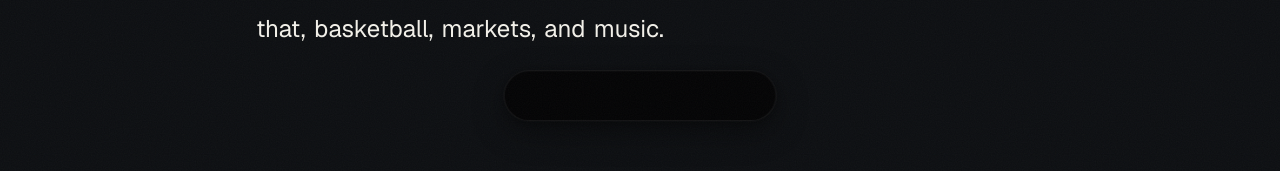
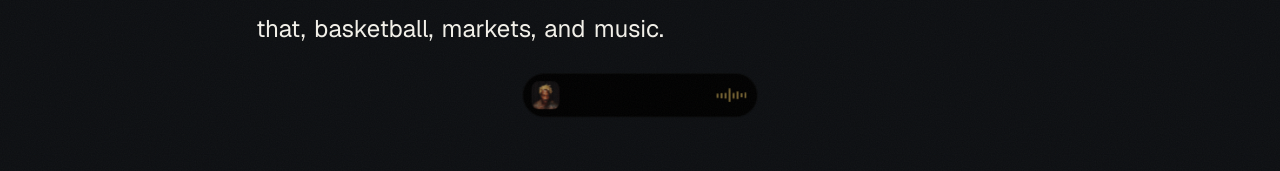
Before and after one commit to skcache/sk, a Next.js app: page / in a window 1280 px wide. Both pictures are taken after a click on the button "music". Shown: the part 235-406 px from the top of the page. Built offline with nearby package versions, Linux system fonts and the light colour scheme.

Commit message:
music: Apple compact Now Playing island - pure black 235x44, art leading + waveform trailing + black void center, no metadata, no COMPACT_LONG, MOVE+SHRINK closing

```diff
--- a/app/components/MusicIsland.tsx
+++ b/app/components/MusicIsland.tsx
@@ -1,7 +1,6 @@
 "use client";
 
 import { useCallback, useEffect, useMemo, useRef, useState } from "react";
-import type { RefObject } from "react";
 import { createPortal } from "react-dom";
 import Image from "next/image";
 import { motion, useReducedMotion } from "motion/react";
@@ -10,37 +9,34 @@ import {
   DynamicIsland,
   DynamicIslandProvider,
   DynamicContainer,
-  DynamicTitle,
-  DynamicDescription,
   useDynamicIslandSize,
   SIZE_PRESETS,
 } from "./kit/dynamic-island";
 
-/* THE ONE absolute clock. Every beat of the performance lives here:
-   press -> seed appears -> the shell starts expanding WHILE the seed
-   is still gliding -> COMPACT_LONG flows on -> the metadata resolves
-   -> ~2s hold -> metadata fades -> art + EQ fade -> the shell
-   contracts -> the seed returns -> idle.
-   This table drives BOTH the Cult shell states (setSize) and the
-   outer choreography (phases, fades, return) - ONE clock, no
-   cumulative queue, no second schedule. */
+/* THE ONE absolute clock. The whole performance lives here:
+   press -> the seed is born at the word -> it moves toward the stage
+   WHILE the shell begins widening -> the seed arrives as the finished
+   Apple-style COMPACT island (235x44) -> ~2s hold with the live
+   waveform -> waveform fades -> art fades -> the shell shrinks AND
+   the seed travels home at the SAME beat (MOVE + SHRINK is one
+   gesture) -> it dissolves into the word -> idle.
+   One clock for the Cult states, the content beats, and the travel. */
 const MUSIC_TIMING = {
-  compact: 120, // the shell starts expanding while the seed is mid-flight
-  full: 320, // the shell flows fluidly into COMPACT_LONG
-  metaMount: 400, // the metadata mounts once the shell has the room
-  skinFade: 150, // the seed skin fades as the shell grows over it
-  metaExit: 2340, // the metadata fades out (240ms) - shell still full
-  rowExit: 2580, // the art + EQ fade (220ms) - shell still full
-  contract: 2720, // the shell narrows to COMPACT (content invisible)
-  closing: 2900, // the seed skin re-forms under the nearly-empty shell
-  empty: 2940, // EMPTY - the shell contracts down to the seed
-  returnMs: 3060, // the seed glides back toward the word
-  done: 3300, // the seed dissolves at the word; unmount; idle
+  expand: 70, // the shell starts widening while the seed is still moving
+  skinFade: 110, // the seed skin fades out almost immediately (one shell)
+  artIn: 190, // album art fades/scale-forms as the shell reaches its width
+  waveIn: 230, // the waveform follows a beat later
+  waveOut: 2700, // the waveform fades (shell still full)
+  artOut: 2880, // the art fades
+  closing: 3000, // the seed skin re-forms under the shell
+  shrink: 3080, // COMPACT -> EMPTY: the shell begins shrinking
+  returnMs: 3080, // SAME beat: the seed travels home WHILE shrinking
+  done: 3400, // the seed dissolves at the word; unmount; idle
 } as const;
 
 /* The seed's travel spring: near-critical (damping ratio ~1.0) -
    magnetically pulled, no bounce, no float. Motion's ONLY job:
-   POSITION. The Cult island owns the shell dimensions. */
+   POSITION. The Cult shell owns SIZE (its official 400/30 spring). */
 const SEED_SPRING = {
   type: "spring" as const,
   stiffness: 500,
@@ -51,23 +47,18 @@ const SEED_SPRING = {
 type Phase = "opening" | "open" | "closing" | "returning";
 
 /**
- * The music egg on the official Cult UI Dynamic Island machinery,
- * with ONE visible object and ONE clock:
- *  - Motion animates ONLY the position (word -> stage -> word).
- *  - The Cult shell animates ONLY its dimensions (EMPTY -> COMPACT ->
- *    COMPACT_LONG -> ...), driven by setSize on the SAME absolute
- *    MUSIC_TIMING table - no cumulative queue.
- *  - The seed skin is the visible object during the travel; the shell
- *    (same near-black skin) grows over it, so the traveling object IS
- *    the island being born.
+ * The music egg as Apple's COMPACT Now Playing Dynamic Island:
+ * a tiny pure-black pill (235x44) with album art at the LEADING edge,
+ * a live waveform at the TRAILING edge, and intentional black void in
+ * the center - the island wraps around the "camera region", it is NOT
+ * a media card. No title, no artist, no expanded state in this pass.
  *
- * Lifecycle (~3.3s, one deterministic performance per click):
- * seed leaves the word at once -> mid-flight the shell begins
- * expanding -> art + EQ appear -> Kick/Future resolve -> ~2s hold
- * with the equalizer alive -> metadata fades -> art + EQ fade ->
- * shell contracts -> seed skin re-forms -> the seed glides home and
- * dissolves. Repeat clicks are ignored by the stage; every run
- * returns to an identical idle.
+ * One visible object: the seed born at `music` IS the shell being
+ * born - Motion carries the position while the Cult shell stretches
+ * around the traveler, and the seed skin fades within ~110ms so there
+ * is never a second black capsule underneath. Closing mirrors the
+ * opening: the seed begins moving home at the exact beat the shell
+ * starts shrinking. Lifecycle ~3.4s, one deterministic performance.
  */
 export default function MusicIsland({ onDone }: { onDone: () => void }) {
   return (
@@ -103,7 +94,6 @@ function MusicBody({ onDone }: { onDone: () => void }) {
   const [phase, setPhase] = useState<Phase>("opening");
   const onDoneRef = useRef(onDone);
   const timers = useRef<ReturnType<typeof setTimeout>[]>([]);
-  const rowRef = useRef<HTMLSpanElement>(null);
 
   useEffect(() => {
     onDoneRef.current = onDone;
@@ -135,34 +125,25 @@ function MusicBody({ onDone }: { onDone: () => void }) {
   }, [reduce, schedule]);
 
   // the outer choreography on the SAME absolute clock: the skin fades
-  // as the shell covers it, the content exit fades, then the phases
-  // that drive the seed's return. The shell states are driven by the
-  // same table inside IslandInner - one clock, two owners.
+  // as the shell covers it, the content exit fades, and the MOVE+SHRINK
+  // closing begins at the exact beat the shell contracts
   useEffect(() => {
     if (!origin || !stage || reduce) return;
     schedule(MUSIC_TIMING.skinFade, () => setPhase("open"));
-    schedule(MUSIC_TIMING.metaExit, () => {
-      const meta = document.querySelector(".dynamic-island-meta");
-      if (meta) {
-        meta.animate(
-          [{ opacity: 1 }, { opacity: 0 }],
-          { duration: 240, easing: "ease-in", fill: "forwards" }
-        );
+    schedule(MUSIC_TIMING.waveOut, () => {
+      const wave = document.querySelector(".dynamic-island-wave");
+      if (wave) {
+        wave.animate([{ opacity: 1 }, { opacity: 0 }], { duration: 220, easing: "ease-in", fill: "forwards" });
       }
     });
-    schedule(MUSIC_TIMING.rowExit, () => {
-      const el = rowRef.current;
-      if (!el) return;
-      el.animate(
-        [
-          { opacity: 1, transform: "scale(1)" },
-          { opacity: 0, transform: "scale(0.94)" },
-        ],
-        { duration: 220, easing: "ease-in", fill: "forwards" }
-      );
+    schedule(MUSIC_TIMING.artOut, () => {
+      const art = document.querySelector(".dynamic-island-art");
+      if (art) {
+        art.animate([{ opacity: 1 }, { opacity: 0 }], { duration: 200, easing: "ease-in", fill: "forwards" });
+      }
     });
     schedule(MUSIC_TIMING.closing, () => setPhase("closing"));
-    schedule(MUSIC_TIMING.returnMs, () => setPhase("returning"));
+    schedule(MUSIC_TIMING.returnMs, () => setPhase("returning")); // with the shrink
     schedule(MUSIC_TIMING.done, () => onDoneRef.current());
   }, [origin, stage, reduce, schedule]);
 
@@ -173,7 +154,7 @@ function MusicBody({ onDone }: { onDone: () => void }) {
     return { x: stage.x - origin.x, y: stage.y - origin.y };
   }, [origin, stage]);
 
-  const island = <IslandInner onDone={onDone} rowRef={rowRef} />;
+  const island = <IslandInner onDone={onDone} />;
 
   // reduced motion: the island simply appears at the stage center and
   // lives its schedule in place - no travel, no skin
@@ -191,8 +172,9 @@ function MusicBody({ onDone }: { onDone: () => void }) {
   // PORTAL to the body: the page's reveal wrappers carry transforms,
   // which would turn position:fixed into a stage-relative offset -
   // the seed must live in TRUE viewport coordinates (the same reason
-  // the trident portals). Inside: the seed skin (the visible object)
-  // + the Cult island (it expands centered on the seed).
+  // the trident portals). The Cult shell is mounted from the START:
+  // Motion carries its position, Cult stretches its dimensions, and
+  // the skin fades within ~110ms so only ONE black object exists.
   return createPortal(
     <motion.div
       className="music-projectile"
@@ -222,21 +204,15 @@ function MusicBody({ onDone }: { onDone: () => void }) {
 }
 
 /**
- * The island itself: the official size machine driven by setSize on
- * THE SAME absolute clock as the outer choreography (never the
- * cumulative queue). The shell is the SAME dark object the seed
- * became - only its internal width/height/radius animate (Cult's
- * job), while the content mounts progressively.
+ * The island itself: the official size machine driven by the reducer's
+ * STABLE dispatch on the same absolute clock (never the cumulative
+ * queue). ONE size transition in this pass: EMPTY -> COMPACT (the
+ * Apple compact Now Playing form), then EMPTY again at the close.
+ * Content is edge-aligned: art at the leading edge, waveform at the
+ * trailing edge, intentful black void between them.
  */
-function IslandInner({
-  onDone,
-  rowRef,
-}: {
-  onDone: () => void;
-  rowRef: RefObject<HTMLSpanElement | null>;
-}) {
+function IslandInner({ onDone }: { onDone: () => void }) {
   const { state, dispatch } = useDynamicIslandSize();
-  const [metaIn, setMetaIn] = useState(false);
   const timers = useRef<ReturnType<typeof setTimeout>[]>([]);
   const onDoneRef = useRef(onDone);
   useEffect(() => {
@@ -244,18 +220,13 @@ function IslandInner({
   }, [onDone]);
   void state.isAnimating;
 
-  /* ONE absolute clock: the shell states are dispatched directly with
-     the reducer's STABLE dispatch (setSize would be re-created on
-     every state change and re-run this effect, shifting the later
-     beats out of sync with the outer choreography). The Cult queue is
-     NOT used - its delays are cumulative. */
+  /* ONE absolute clock. The Cult queue's delays are cumulative and
+     setSize gets re-created on every state change - so the reducer's
+     stable dispatch drives the shell, exactly like the outer beats. */
   useEffect(() => {
     const at = (ms: number, fn: () => void) => timers.current.push(setTimeout(fn, ms));
-    at(MUSIC_TIMING.compact, () => dispatch({ type: "SET_SIZE", newSize: SIZE_PRESETS.COMPACT }));
-    at(MUSIC_TIMING.full, () => dispatch({ type: "SET_SIZE", newSize: SIZE_PRESETS.COMPACT_LONG }));
-    at(MUSIC_TIMING.metaMount, () => setMetaIn(true));
-    at(MUSIC_TIMING.contract, () => dispatch({ type: "SET_SIZE", newSize: SIZE_PRESETS.COMPACT }));
-    at(MUSIC_TIMING.empty, () => dispatch({ type: "SET_SIZE", newSize: SIZE_PRESETS.EMPTY }));
+    at(MUSIC_TIMING.expand, () => dispatch({ type: "SET_SIZE", newSize: SIZE_PRESETS.COMPACT }));
+    at(MUSIC_TIMING.shrink, () => dispatch({ type: "SET_SIZE", newSize: SIZE_PRESETS.EMPTY }));
     return () => {
       timers.current.forEach(clearTimeout);
       timers.current = [];
@@ -268,26 +239,20 @@ function IslandInner({
       className="music-island-shell mx-auto h-0 w-0 shrink-0 items-center justify-center border text-center text-ink"
     >
       <DynamicContainer className="dynamic-island-row">
-        <span className="island-row-content" ref={rowRef}>
+        <span className="island-row-content">
           <Image
             className="dynamic-island-art"
             src={favoriteSong.artwork}
             alt=""
-            width={36}
-            height={36}
+            width={28}
+            height={28}
             unoptimized
           />
-          {metaIn && (
-            <span className="dynamic-island-meta">
-              <DynamicTitle className="dynamic-island-title">
-                {favoriteSong.title}
-              </DynamicTitle>
-              <DynamicDescription className="dynamic-island-description">
-                {favoriteSong.artist}
-              </DynamicDescription>
-            </span>
-          )}
-          <span className="dynamic-island-eq" aria-hidden="true">
+          <span className="dynamic-island-wave" aria-hidden="true">
+            <i />
+            <i />
+            <i />
+            <i />
             <i />
             <i />
             <i />
--- a/app/globals.css
+++ b/app/globals.css
@@ -575,28 +575,26 @@ body {
   inset: 0;
 }
 
-/* the island shell: near-black, faint hairline, small soft shadow -
-   black dominates; this is a Dynamic Island, not a glass SaaS card.
-   NOTE: the old generic .dynamic-island-shell glass block is DELETED
-   - nothing may override this near-black surface. */
+/* the island shell: PURE BLACK like the sensor hardware the island
+   visually wraps - no glass, no gray fill, no visible outline. The
+   hairline is nearly invisible on purpose. */
 .music-island-shell {
-  background: rgba(5, 5, 6, 0.96);
-  border-color: rgba(255, 255, 255, 0.08);
-  box-shadow:
-    0 10px 32px rgba(0, 0, 0, 0.42),
-    0 2px 8px rgba(0, 0, 0, 0.28);
+  background: #000000;
+  border-color: rgba(255, 255, 255, 0.035);
+  box-shadow: none;
   overflow: hidden;
   max-width: calc(100vw - 56px);
 }
 
-/* island content row inside the official Cult UI shell */
+/* island content: the COMPACT anatomy lives in a full-bleed
+   positioning context; the art clings to the LEADING edge and the
+   waveform to the TRAILING edge, leaving an intentional black void in
+   the center - the island wraps around the camera region instead of
+   distributing content like a media card. */
 .dynamic-island-row {
-  display: flex;
-  align-items: center;
-  justify-content: center;
-  gap: 12px;
-  padding: 0 18px;
-  white-space: nowrap;
+  position: relative;
+  width: 100%;
+  height: 100%;
 }
 
 .dynamic-island-art {
@@ -622,88 +620,115 @@ body {
   }
 }
 
-.dynamic-island-meta {
-  display: flex;
-  flex-direction: column;
-  gap: 1px;
-  min-width: 0;
-  text-align: left;
-  /* progressive disclosure: the meta mounts only when the shell has
-     the room (COMPACT_LONG) and enters with a clean fade + slide -
-     no width tween, no crushing text */
-  opacity: 0;
-  transform: translateX(-4px);
-  animation: island-meta-in 200ms cubic-bezier(0.22, 1, 0.36, 1) forwards;
+/* island content: the COMPACT anatomy. The row is a full-bleed
+   positioning context; the art clings to the LEADING edge and the
+   waveform to the TRAILING edge, leaving an intentional black void in
+   the center - the island wraps around the camera region instead of
+   distributing content like a media card. NO metadata in this pass:
+   the song identity is the artwork, exactly like Apple's compact
+   Now Playing island. */
+.island-row-content {
+  position: absolute;
+  inset: 0;
 }
 
-@keyframes island-meta-in {
+.dynamic-island-art {
+  position: absolute;
+  left: 8px;
+  top: 50%;
+  transform: translateY(-50%);
+  width: 28px;
+  height: 28px;
+  border-radius: 7px;
+  object-fit: cover;
+  margin: 0;
+  box-shadow: none;
+  animation: island-art-in 180ms cubic-bezier(0.22, 1, 0.36, 1) 160ms both;
+}
+
+@keyframes island-art-in {
+  from {
+    opacity: 0;
+    transform: translateY(-50%) scale(0.92);
+  }
   to {
     opacity: 1;
-    transform: translateX(0);
+    transform: translateY(-50%) scale(1);
   }
 }
 
-.dynamic-island-title {
-  font-size: 13.5px;
-  font-weight: 500;
-  letter-spacing: -0.01em;
-  margin: 0;
+/* the live waveform at the trailing edge: many very thin bars of
+   varying heights, gently pulsing - a tiny waveform, not a dashboard
+   bar chart. Tinted warm gold, related to the album art. */
+.dynamic-island-wave {
+  position: absolute;
+  right: 10px;
+  top: 50%;
+  transform: translateY(-50%);
+  display: flex;
+  align-items: center;
+  gap: 2px;
+  height: 18px;
+  animation: island-wave-in 220ms cubic-bezier(0.22, 1, 0.36, 1) 200ms both;
 }
 
-.dynamic-island-description {
-  font-size: 11.5px;
-  color: var(--color-muted);
-  margin: 0;
+@keyframes island-wave-in {
+  from {
+    opacity: 0;
+  }
+  to {
+    opacity: 1;
+  }
 }
 
-/* the row content IS the horizontal media row: [art] [meta] [eq] in
-   ONE line - never a centered vertical stack */
-.island-row-content {
-  display: inline-flex;
-  align-items: center;
-  gap: 10px;
-  width: 100%;
+.dynamic-island-wave i {
+  width: 2px;
+  border-radius: 1px;
+  background: rgba(240, 202, 103, 0.75);
+  transform-origin: center;
+  animation: wave-pulse 1.15s ease-in-out infinite;
 }
 
-/* three quiet bars: the 'playing' heartbeat */
-.dynamic-island-eq {
-  display: flex;
-  align-items: flex-end;
-  gap: 2.5px;
+.dynamic-island-wave i:nth-child(1) {
+  height: 5px;
+  animation-delay: -0.22s;
+}
+.dynamic-island-wave i:nth-child(2) {
+  height: 13px;
+  animation-delay: -0.64s;
+}
+.dynamic-island-wave i:nth-child(3) {
+  height: 9px;
+  animation-delay: -0.41s;
+}
+.dynamic-island-wave i:nth-child(4) {
+  height: 16px;
+  animation-delay: -1.02s;
+}
+.dynamic-island-wave i:nth-child(5) {
+  height: 7px;
+  animation-delay: -0.3s;
+}
+.dynamic-island-wave i:nth-child(6) {
   height: 14px;
-  flex: none;
-  margin-left: auto; /* the EQ sits at the RIGHT side of the row */
+  animation-delay: -0.83s;
+}
+.dynamic-island-wave i:nth-child(7) {
+  height: 10px;
+  animation-delay: -0.51s;
+}
+.dynamic-island-wave i:nth-child(8) {
+  height: 6px;
+  animation-delay: -0.12s;
 }
 
-.dynamic-island-eq i {
-  width: 2px;
-  border-radius: 1px;
-  background: rgba(243, 241, 234, 0.55);
-  animation: eq-bounce 0.95s ease-in-out infinite;
-}
-
-.dynamic-island-eq i:nth-child(2) {
-  animation-delay: -0.31s;
-  animation-duration: 1.02s;
-}
-
-.dynamic-island-eq i:nth-child(3) {
-  animation-delay: -0.57s;
-  animation-duration: 1.21s;
-}
-
-.dynamic-island-eq i:nth-child(4) {
-  animation-delay: -0.13s;
-  animation-duration: 0.84s;
-}
-
-@keyframes eq-bounce {
+@keyframes wave-pulse {
   0%,
   100% {
-    height: 6px; /* base ~8.5px +/- 30% */
+    transform: scaleY(0.4);
   }
   50% {
-    height: 11px;
+    transform: scaleY(1);
   }
 }
 
```
Also changed, not shown: 1 other file (tests, documents, lock files or other folders).
